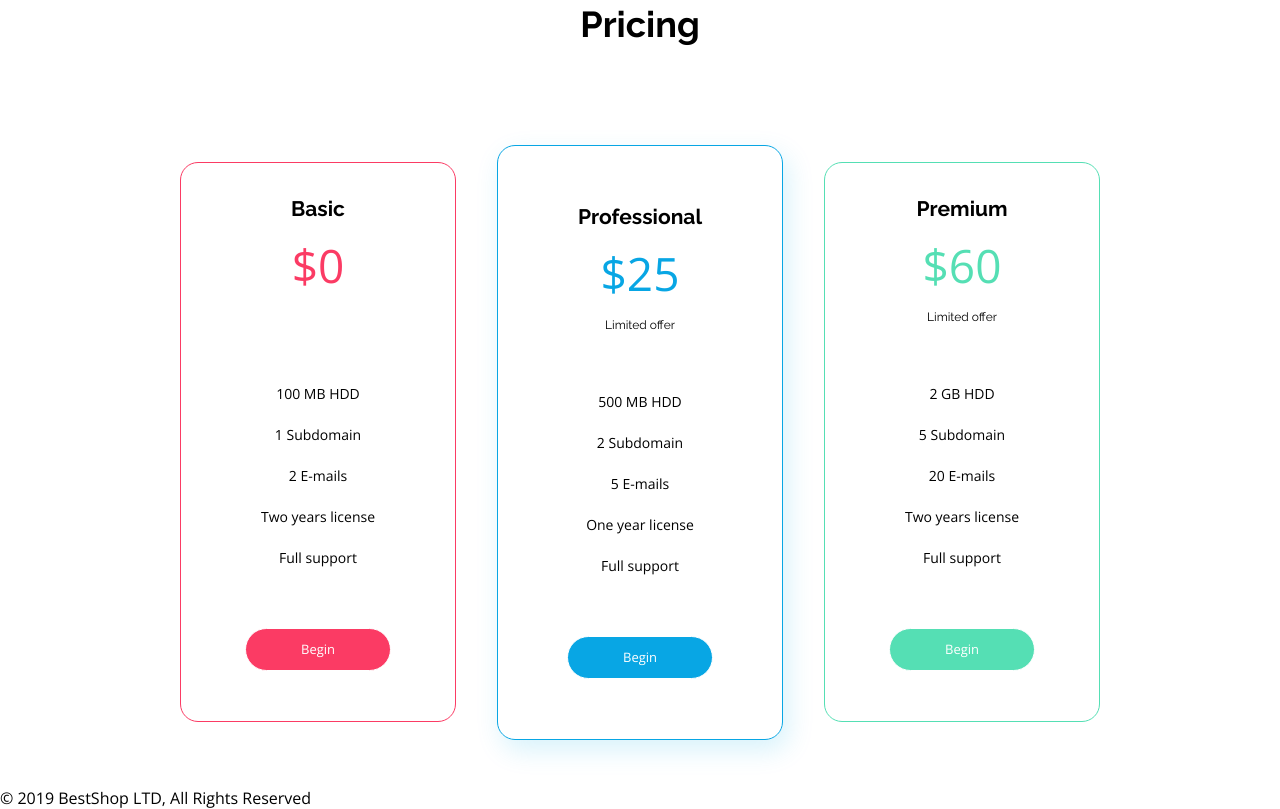
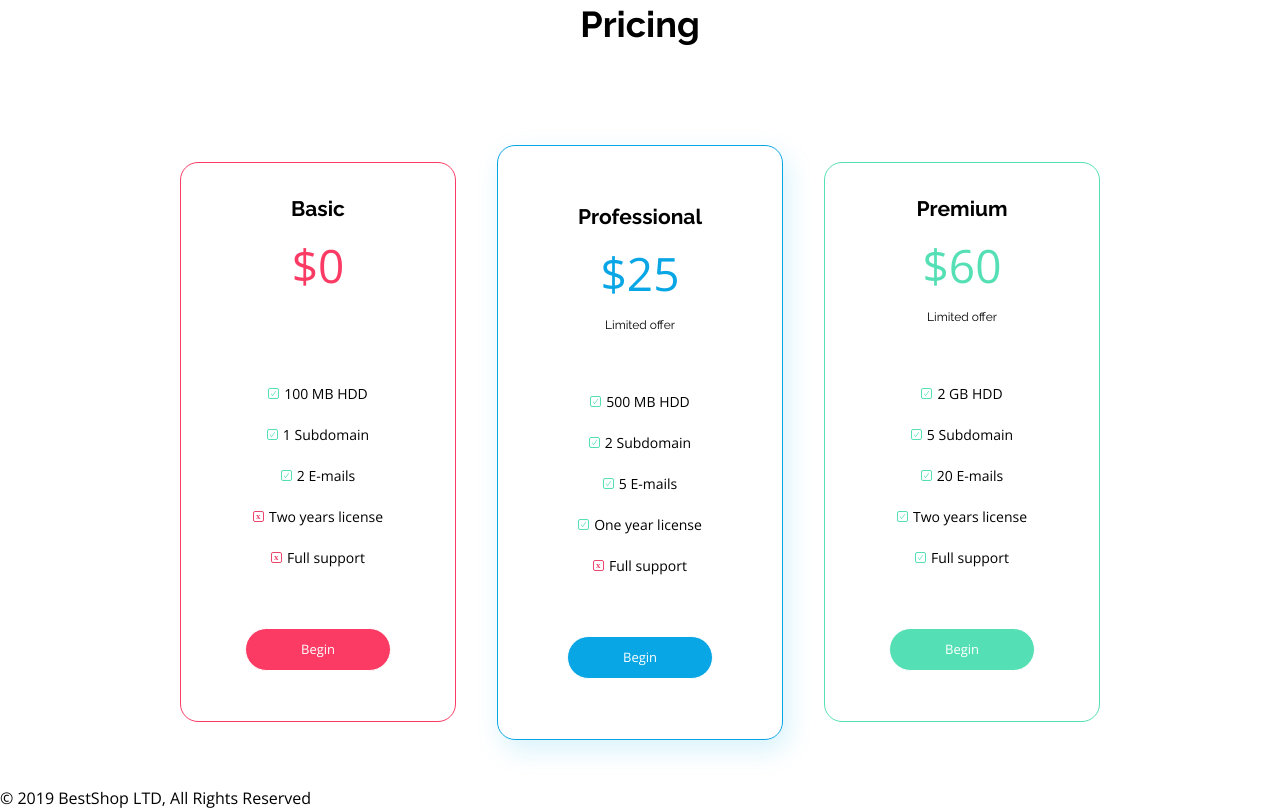
Before and after one commit to TatianaSlaw/BestShop, a plain HTML site: page index.html in a window 1280 px wide. Shown: the part 3176-3985 px from the top of the page. Drawn offline with nearby package versions, Linux system fonts and the light colour scheme.

Commit message:
Icons for lists in Pricing section added.

```diff
--- a/css/style.css
+++ b/css/style.css
@@ -385,8 +385,22 @@ nav a:hover {
 .prices li {
     font-size: 14px;
     line-height: 41px;
+}
 
+.prices li.yes::before {
+    content: url("../assets/Ckechmark-1.svg");
+    width: 11px;
+    height: 11px;
+    margin-right: 5px;
 }
+
+.prices li.no::before {
+    content: url("../assets/Close.svg");
+    width: 11px;
+    height: 11px;
+    margin-right: 5px;
+}
+
 
 .price-box a {
     font-size: 13px;
```
